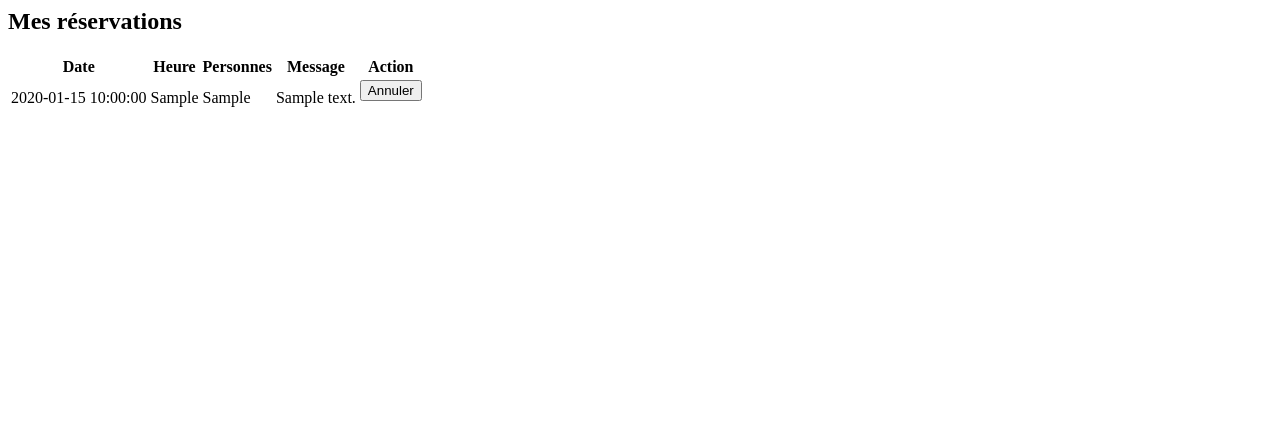
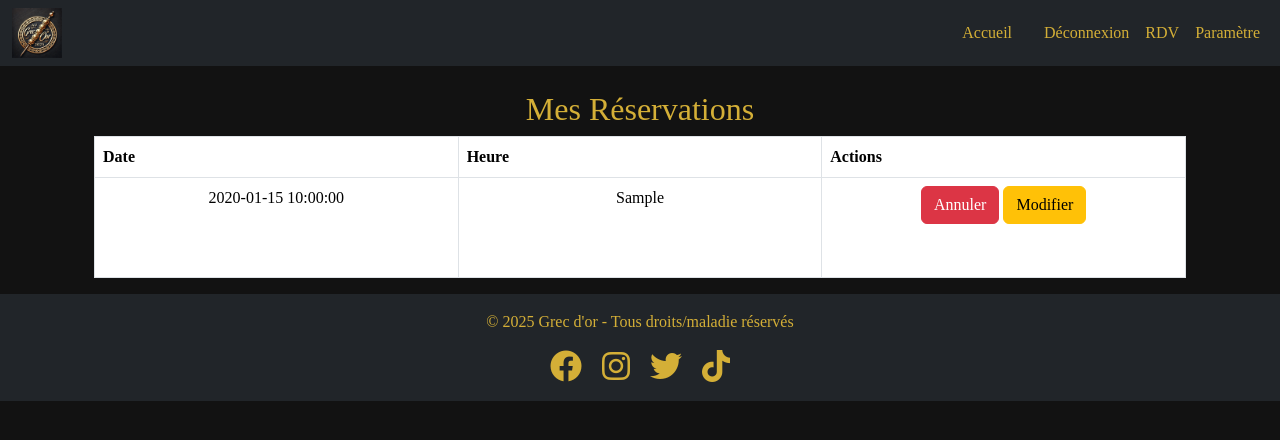
Before and after one commit to kreos2801/TP-03-SYS-RESERV-CAL, a PHP site: page /TP-03-SYS-RESERV-CAL/mes_reservations.php in a window 1280 px wide. Shown: the top 440 px of the page. Run offline with PHP 8.4, Linux system fonts and the light colour scheme; the visitor is signed in with stand-in values (Sample User, id 1); tables that the repository leaves empty or names only in its code hold one stand-in row (values such as "Sample post"); a stand-in replaces the project's code that opens the database connection.

Commit message:
reservation modification/delete add

```diff
--- a/includes/header.php
+++ b/includes/header.php
@@ -36,10 +36,10 @@ if (session_status() == PHP_SESSION_NONE) {
                             <a class="nav-link btn btn-danger text-white ms-3" href="logout.php">Déconnexion</a>
                         </li>
                         <li class="nav-item">
-                            <a class="nav-link active" href="setting.php">Paramètre</a>
+                            <a class="nav-link active" href="mes_reservations.php">RDV</a>
                         </li>
                         <li class="nav-item">
-                            <a class="nav-link active" href="mes_reservations.php">Paramètre</a>
+                            <a class="nav-link active" href="setting.php">Paramètre</a>
                         </li>
                     <?php else: ?>
                         <li class="nav-item">
--- a/mes_reservations.php
+++ b/mes_reservations.php
@@ -1,44 +1,108 @@
 <?php
 session_start();
-require 'config.php';
+require "config.php";
 
+// Vérification connexion utilisateur
 if (!isset($_SESSION["user_id"])) {
     header("Location: login.php");
     exit;
 }
 
 $user_id = $_SESSION["user_id"];
-$stmt = $pdo->prepare("SELECT * FROM reservations WHERE user_id = ?");
+
+// Suppression d'une réservation avec confirmation
+if (isset($_POST['delete_id'])) {
+    $stmt = $pdo->prepare("DELETE FROM reservations WHERE id = ? AND user_id = ?");
+    $stmt->execute([$_POST['delete_id'], $user_id]);
+}
+
+// Modification d'une réservation avec vérification de disponibilité
+if (isset($_POST['update_id'], $_POST['new_date'], $_POST['new_time'])) {
+    // Vérifier si le créneau est disponible
+    $stmt = $pdo->prepare("SELECT COUNT(*) FROM reservations WHERE date_reservation = ? AND heure = ?");
+    $stmt->execute([$_POST['new_date'], $_POST['new_time']]);
+    if ($stmt->fetchColumn() == 0) {
+        $stmt = $pdo->prepare("UPDATE reservations SET date_reservation = ?, heure = ? WHERE id = ? AND user_id = ?");
+        $stmt->execute([$_POST['new_date'], $_POST['new_time'], $_POST['update_id'], $user_id]);
+    } else {
+        echo "<script>alert('Le créneau sélectionné est déjà réservé. Veuillez en choisir un autre.');</script>";
+    }
+}
+
+// Récupération des réservations de l'utilisateur
+$stmt = $pdo->prepare("SELECT * FROM reservations WHERE user_id = ? ORDER BY date_reservation, heure");
 $stmt->execute([$user_id]);
 $reservations = $stmt->fetchAll(PDO::FETCH_ASSOC);
 
+include 'includes/header.php';
 ?>
 
-<h2>Mes réservations</h2>
-<table class="table">
+<h2 class="text-center">Mes Réservations</h2>
+
+<div class="container">
+    <table class="table table-bordered">
         <thead>
             <tr>
                 <th>Date</th>
                 <th>Heure</th>
-            <th>Personnes</th>
-            <th>Message</th>
-            <th>Action</th>
+                <th>Actions</th>
             </tr>
         </thead>
         <tbody>
-        <?php foreach ($reservations as $res): ?>
+            <?php foreach ($reservations as $reservation): ?>
                 <tr>
-                <td><?= htmlspecialchars($res['date_reservation']) ?></td>
-                <td><?= htmlspecialchars($res['heure']) ?></td>
-                <td><?= htmlspecialchars($res['personnes']) ?></td>
-                <td><?= htmlspecialchars($res['message']) ?></td>
+                    <td><?= htmlspecialchars($reservation['date_reservation']) ?></td>
+                    <td><?= htmlspecialchars($reservation['heure']) ?></td>
                     <td>
-                    <form method="POST" action="annuler_reservation.php">
-                        <input type="hidden" name="reservation_id" value="<?= $res['id'] ?>">
+                        <form method="POST" style="display:inline;" onsubmit="return confirm('Êtes-vous sûr de vouloir annuler cette réservation ?');">
+                            <input type="hidden" name="delete_id" value="<?= $reservation['id'] ?>">
                             <button type="submit" class="btn btn-danger">Annuler</button>
                         </form>
+
+                        <button class="btn btn-warning btn-modify"
+                                data-id="<?= $reservation['id'] ?>"
+                                data-date="<?= $reservation['date_reservation'] ?>"
+                                data-time="<?= $reservation['heure'] ?>">
+                            Modifier
+                        </button>
                     </td>
                 </tr>
             <?php endforeach; ?>
         </tbody>
     </table>
+</div>
+
+<!-- Modal de modification -->
+<div id="modalModify" class="modal" tabindex="-1">
+    <div class="modal-dialog">
+        <div class="modal-content">
+            <div class="modal-header">
+                <h5 class="modal-title">Modifier la Réservation</h5>
+                <button type="button" class="close" data-dismiss="modal">&times;</button>
+            </div>
+            <div class="modal-body">
+                <form method="POST">
+                    <input type="hidden" name="update_id" id="updateId">
+                    <label for="newDate">Nouvelle Date</label>
+                    <input type="date" name="new_date" id="newDate" class="form-control" required>
+                    <label for="newTime">Nouvelle Heure</label>
+                    <input type="time" name="new_time" id="newTime" class="form-control" required>
+                    <button type="submit" class="btn btn-success mt-2">Confirmer</button>
+                </form>
+            </div>
+        </div>
+    </div>
+</div>
+
+<script>
+    document.querySelectorAll('.btn-modify').forEach(button => {
+        button.addEventListener('click', function () {
+            document.getElementById('updateId').value = this.dataset.id;
+            document.getElementById('newDate').value = this.dataset.date;
+            document.getElementById('newTime').value = this.dataset.time;
+            new bootstrap.Modal(document.getElementById('modalModify')).show();
+        });
+    });
+</script>
+
+<?php include 'includes/footer.php'; ?>
```
Lines whose indentation alone changed are shown as unchanged.
